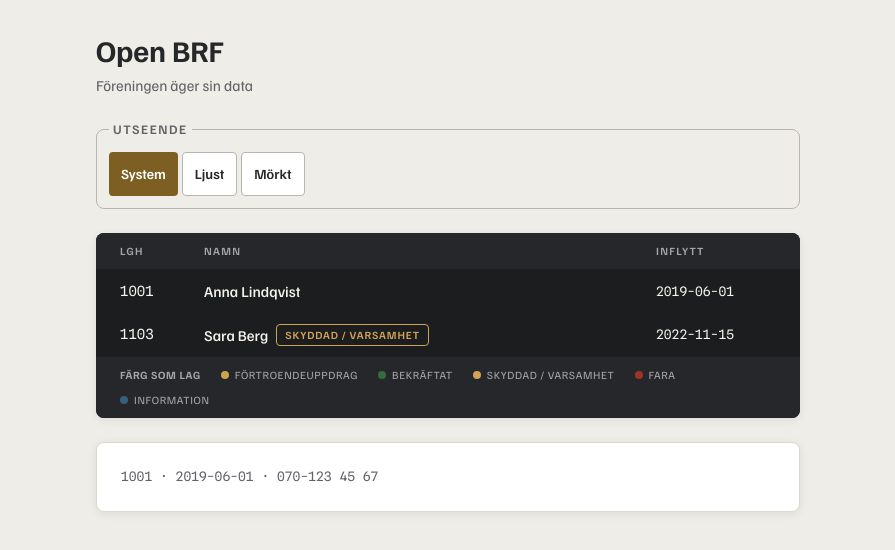
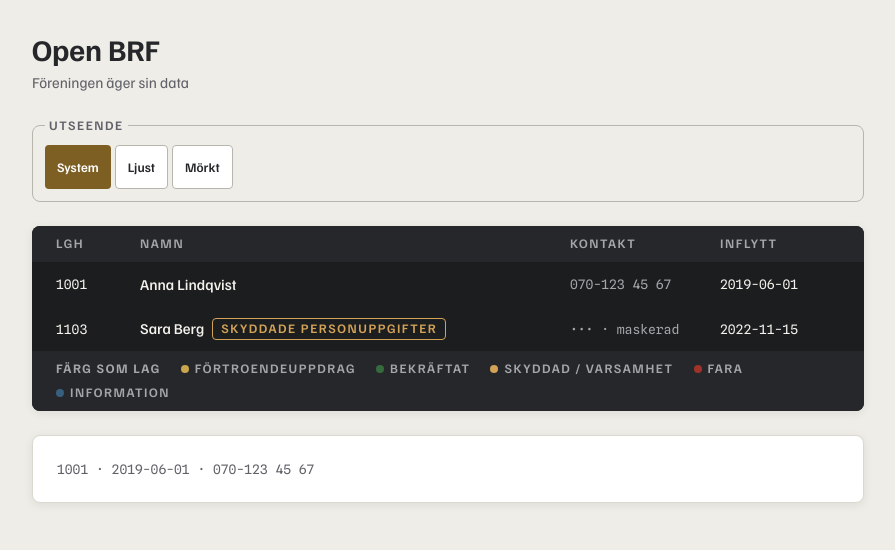
Before and after one commit to openbrf/openbrf, a React (Vite) app in the folder apps/web/: page / in a window 1280 px wide. Shown: the top 550 px of the page, without its empty margins (192-1087 px from the left). Built offline with nearby package versions, Linux system fonts and the light colour scheme.

Commit message:
fix(web): mask protected contact detail and name the type scale

```diff
--- a/apps/web/src/App.tsx
+++ b/apps/web/src/App.tsx
@@ -7,15 +7,27 @@ import { ThemeModeToggle } from "./theme/ThemeModeToggle";
 /**
  * Sample register rows, using the names from the design canvas.
  *
- * Held as data rather than written into the markup. They are values, not
- * interface copy, and the real board will render from a query of exactly this
- * shape.
+ * Held as data rather than written into the markup: these are values, not
+ * interface copy, and the real board will render from a query of this shape.
+ *
+ * Note what the protected row carries. Name and apartment ARE shown to a board
+ * viewer, because identifying members against apartments is what a statutory
+ * register is for. What masking covers is the contact detail, which is why that
+ * field arrives already redacted rather than being hidden by the component.
+ * On the real board the redaction happens server-side: an unentitled viewer
+ * never receives the value, and revealing it is a separate audited request.
  */
 const SAMPLE_ROWS = [
-  { apartment: "1001", name: "Anna Lindqvist", movedIn: "2019-06-01" },
   {
-    apartment: "1103",
+    apartmentNumber: "1001",
+    name: "Anna Lindqvist",
+    contact: "070-123 45 67",
+    movedIn: "2019-06-01",
+  },
+  {
+    apartmentNumber: "1103",
     name: "Sara Berg",
+    contact: null,
     movedIn: "2022-11-15",
     isProtected: true,
   },
@@ -24,10 +36,12 @@ const SAMPLE_ROWS = [
 /** A line of register data, shown to prove the monospace grid aligns. */
 const SAMPLE_DATA_LINE = ["1001", "2019-06-01", "070-123 45 67"] as const;
 
+const ROW_GRID = "grid grid-cols-[84px_1fr_150px_120px] items-center";
+
 /**
  * Temporary theme proof surface.
  *
- * This demonstrates the whole chain end to end - token contract, generated
+ * Demonstrates the whole chain end to end - token contract, generated
  * stylesheet, Tailwind mapping, self-hosted faces, and the mode switch - before
  * the application shell is built on top of it. It renders both surface families
  * the design system defines: the light room, and the committed register board.
@@ -38,12 +52,10 @@ export function App(): ReactElement {
   const { t } = useTranslation();
 
   return (
-    <main className="mx-auto flex min-h-screen max-w-3xl flex-col gap-6 p-8">
+    <main className="mx-auto flex min-h-screen max-w-4xl flex-col gap-6 p-8">
       <header className="flex flex-col gap-1">
-        <h1 className="text-[30px] leading-tight font-bold">
-          {t("welcome.title")}
-        </h1>
-        <p className="text-[15px] text-ink-muted">{t("welcome.tagline")}</p>
+        <h1 className="text-display">{t("welcome.title")}</h1>
+        <p className="text-body text-ink-muted">{t("welcome.tagline")}</p>
       </header>
 
       <ThemeModeToggle />
@@ -55,26 +67,36 @@ export function App(): ReactElement {
         character.
       */}
       <section className="overflow-hidden rounded-panel bg-register shadow-raised">
-        <div className="grid grid-cols-[84px_1fr_120px] border-b border-register bg-register-raised px-6 py-2.5 text-[11px] font-semibold tracking-[0.12em] text-register-ink-muted uppercase">
-          <span>{t("register.column.apartment")}</span>
+        <div
+          className={`${ROW_GRID} border-b border-register bg-register-raised px-6 py-2.5 text-label text-register-ink-muted uppercase`}
+        >
+          <span>{t("register.column.apartmentNumber")}</span>
           <span>{t("register.column.name")}</span>
+          <span>{t("register.column.contact")}</span>
           <span>{t("register.column.movedIn")}</span>
         </div>
         {SAMPLE_ROWS.map((row) => (
           <div
-            key={row.apartment + row.name}
-            className="grid grid-cols-[84px_1fr_120px] items-center border-b border-register px-6 py-2.5 text-[15px] text-register-ink"
+            key={row.apartmentNumber + row.name}
+            className={`${ROW_GRID} border-b border-register px-6 py-2.5 text-body text-register-ink`}
           >
-            <span className="font-data text-[14px]">{row.apartment}</span>
+            <span className="font-data text-data">{row.apartmentNumber}</span>
             <span className="flex items-center gap-2 font-medium">
               {row.name}
               {"isProtected" in row && row.isProtected ? (
-                <span className="rounded-control border border-warn-register px-2 py-0.5 text-[11px] font-semibold tracking-[0.08em] text-warn-register uppercase">
-                  {t("legend.warn")}
+                <span className="rounded-control border border-warn-register px-2 py-0.5 text-label text-warn-register uppercase">
+                  {t("person.protectedPersonalData")}
                 </span>
               ) : null}
             </span>
-            <span className="font-data text-[13px]">{row.movedIn}</span>
+            {/*
+              A masked field says so in words. Dots alone would leave a reader
+              guessing whether the value is absent or withheld.
+            */}
+            <span className="font-data text-data text-register-ink-muted">
+              {row.contact ?? `••• · ${t("register.masked")}`}
+            </span>
+            <span className="font-data text-data">{row.movedIn}</span>
           </div>
         ))}
         <div className="bg-register-raised px-6 py-2.5">
@@ -88,7 +110,7 @@ export function App(): ReactElement {
         aligned character for character.
       */}
       <section className="rounded-panel border border-line bg-raised p-6 shadow-raised">
-        <p className="font-data text-[13px] text-ink-muted">
+        <p className="font-data text-data text-ink-muted">
           {SAMPLE_DATA_LINE.join(" · ")}
         </p>
       </section>
--- a/apps/web/src/index.css
+++ b/apps/web/src/index.css
@@ -78,6 +78,45 @@
   /* Typography. The data face carries every register column. */
   --font-ui: var(--obrf-font-ui);
   --font-data: var(--obrf-font-data);
+
+  /*
+   * The type scale, named as DESIGN.md names it, so components write
+   * `text-label` instead of repeating `text-[13px] tracking-[0.12em] uppercase`
+   * and drifting apart from each other.
+   *
+   * These are APPLICATION tokens, deliberately not part of the public --obrf-*
+   * contract: what a theme may change is colours, typefaces, shape, motion, the
+   * logo and the view variants. Type sizes are not on that list, and adding
+   * them would widen a versioned public API past what the theme rules allow -
+   * and let a theme shrink a statutory register into illegibility.
+   */
+  --text-display: 30px;
+  --text-display--font-weight: 700;
+  --text-display--line-height: 1.15;
+
+  --text-headline: 24px;
+  --text-headline--font-weight: 700;
+  --text-headline--line-height: 1.25;
+
+  --text-title: 18px;
+  --text-title--font-weight: 600;
+  --text-title--line-height: 1.3;
+
+  --text-body: 15px;
+  --text-body--line-height: 1.55;
+
+  --text-small: 13px;
+  --text-small--line-height: 1.5;
+
+  /* Board headings, column heads and state signs. */
+  --text-label: 13px;
+  --text-label--font-weight: 600;
+  --text-label--line-height: 1.2;
+  --text-label--letter-spacing: 0.12em;
+
+  /* Register data. Always mono so columns align character for character. */
+  --text-data: 13px;
+  --text-data--line-height: 1.4;
 }
 
 /*
--- a/apps/web/src/theme/ColourLegend.tsx
+++ b/apps/web/src/theme/ColourLegend.tsx
@@ -22,7 +22,7 @@ export function ColourLegend(): ReactElement {
   const { t } = useTranslation();
 
   return (
-    <div className="flex flex-wrap items-center gap-x-5 gap-y-2 text-[11px] tracking-[0.06em] uppercase">
+    <div className="flex flex-wrap items-center gap-x-5 gap-y-2 text-label uppercase">
       <span className="font-bold text-register-ink-muted">
         {t("legend.title")}
       </span>
--- a/apps/web/src/theme/ThemeModeToggle.tsx
+++ b/apps/web/src/theme/ThemeModeToggle.tsx
@@ -17,7 +17,7 @@ export function ThemeModeToggle(): ReactElement {
 
   return (
     <fieldset className="rounded-panel border border-line-strong p-3">
-      <legend className="px-1 text-[13px] font-semibold tracking-[0.12em] text-ink-muted uppercase">
+      <legend className="px-1 text-label text-ink-muted uppercase">
         {t("theme.mode.label")}
       </legend>
       <div className="flex gap-1" role="radiogroup">
@@ -33,7 +33,7 @@ export function ThemeModeToggle(): ReactElement {
                 setMode(candidate);
               }}
               className={[
-                "min-h-11 rounded-control px-3 text-sm font-semibold",
+                "min-h-11 rounded-control px-3 text-small font-semibold",
                 "transition-colors duration-150 ease-out",
                 selected
                   ? "bg-trust text-on-trust"
--- a/packages/i18n/src/locales/en.json
+++ b/packages/i18n/src/locales/en.json
@@ -66,9 +66,14 @@
   },
   "register": {
     "column": {
-      "apartment": "Apt",
+      "apartmentNumber": "Apt",
       "name": "Name",
+      "contact": "Contact",
       "movedIn": "Moved in"
-    }
+    },
+    "masked": "masked"
+  },
+  "person": {
+    "protectedPersonalData": "Protected personal data"
   }
 }
--- a/packages/i18n/src/locales/sv.json
+++ b/packages/i18n/src/locales/sv.json
@@ -66,9 +66,14 @@
   },
   "register": {
     "column": {
-      "apartment": "Lgh",
+      "apartmentNumber": "Lgh",
       "name": "Namn",
+      "contact": "Kontakt",
       "movedIn": "Inflytt"
-    }
+    },
+    "masked": "maskerad"
+  },
+  "person": {
+    "protectedPersonalData": "Skyddade personuppgifter"
   }
 }
```
Also changed, not shown: 1 other file (tests, documents, lock files or other folders).
